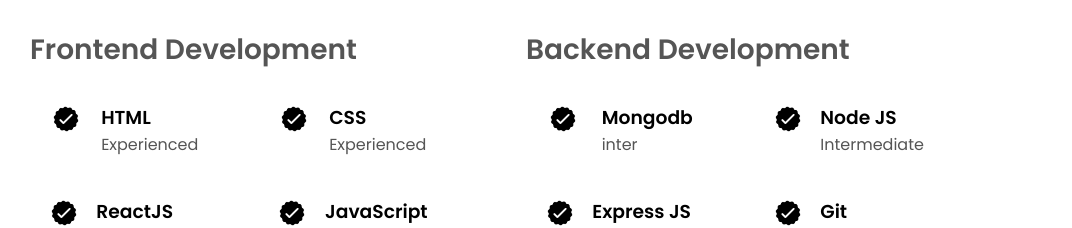
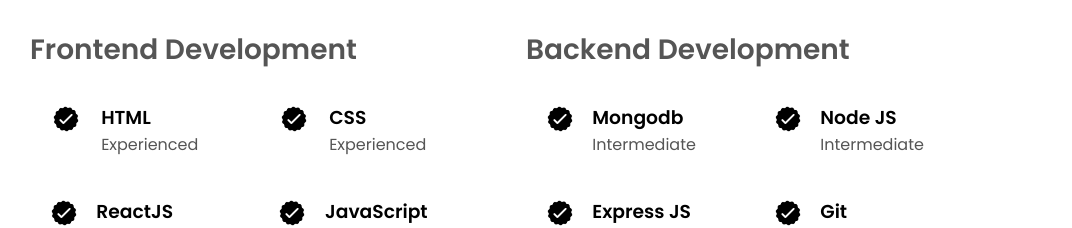
Before and after one commit to rahman-2503/portfolio, a plain HTML site: page index.html in a window 1280 px wide. Shown: the part 1820-2048 px from the top of the page, without its empty margins (154-1226 px from the left). Drawn offline with Linux system fonts and the light colour scheme.

Commit message:
Add files via upload

```diff
--- a/index.html
+++ b/index.html
@@ -178,7 +178,7 @@
                 />
                 <div>
                   <h3>Mongodb</h3>
-                  <p>inter</p>
+                  <p>Intermediate</p>
                 </div>
               </article>
               <article>
```
